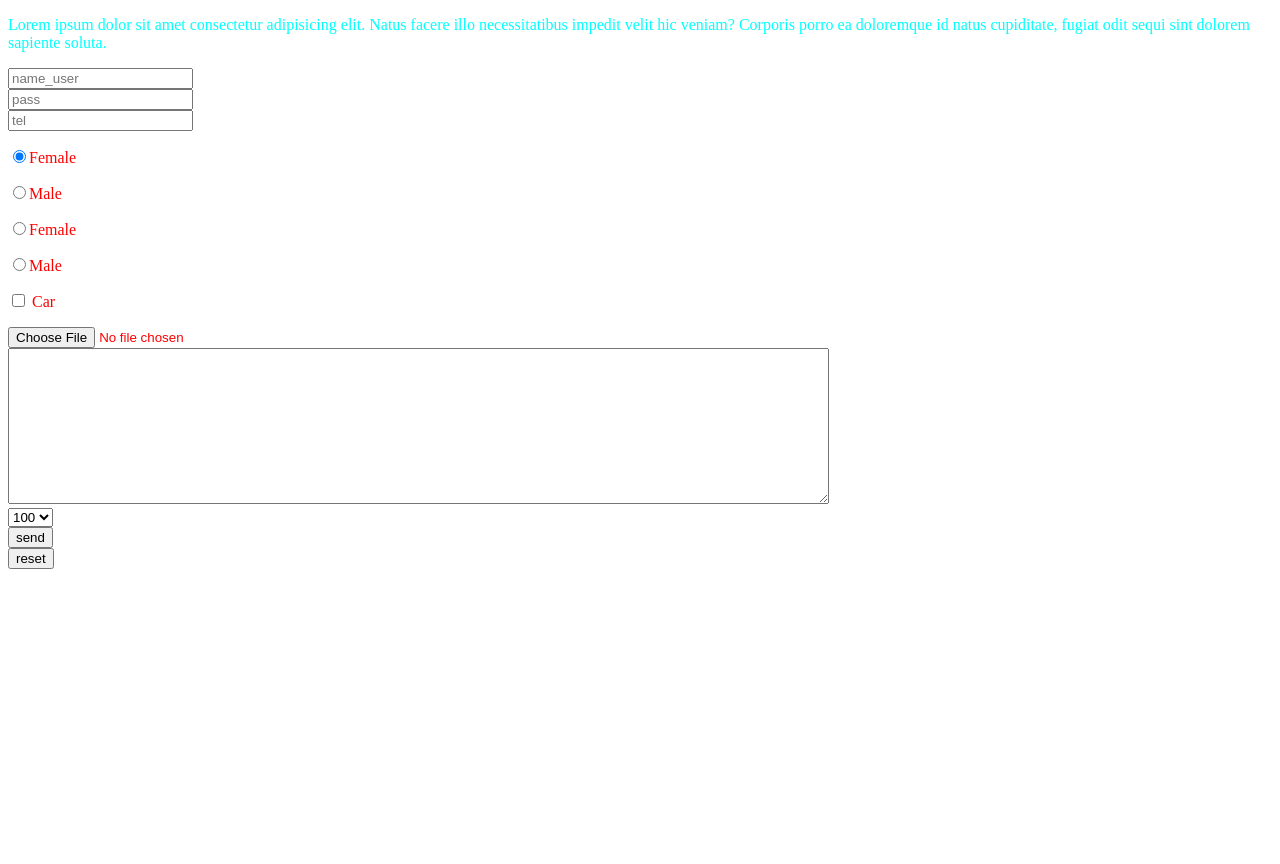
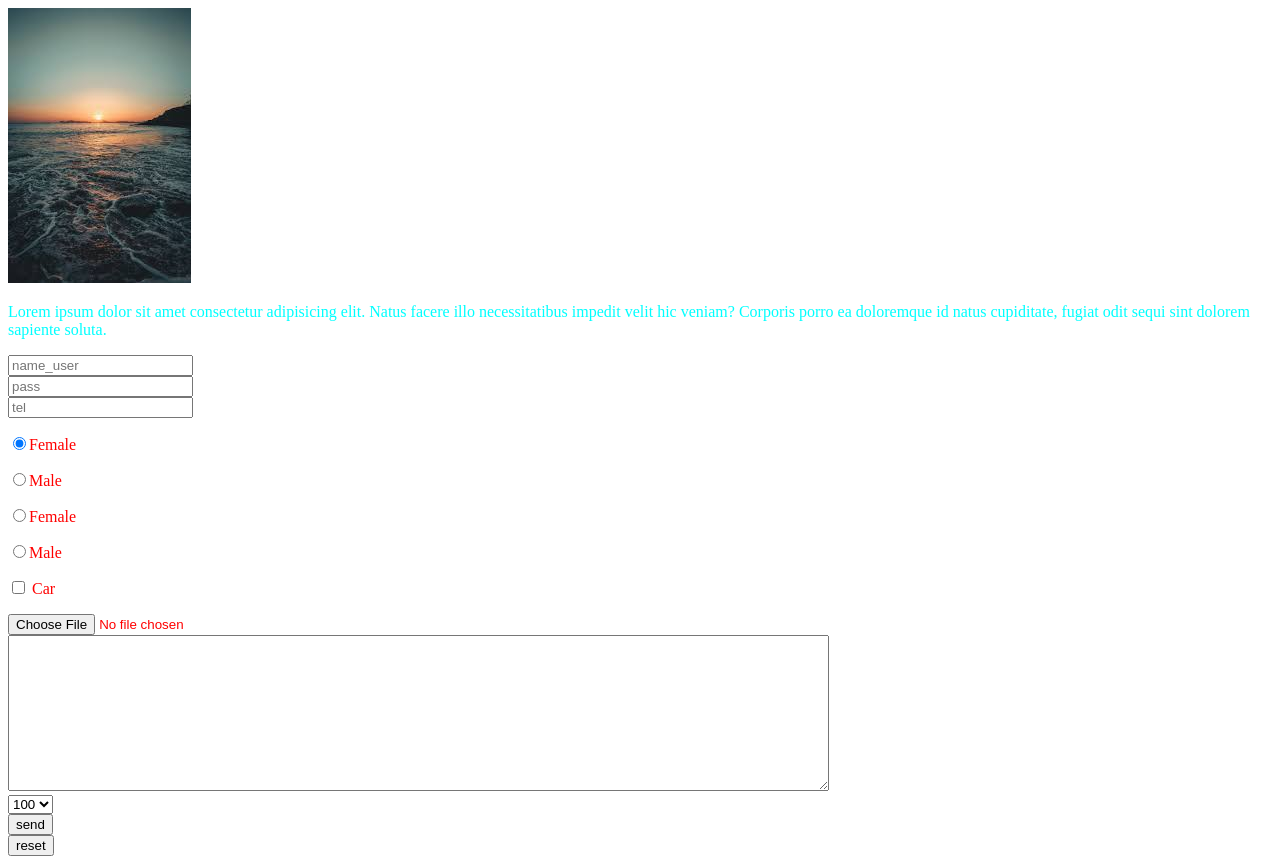
Before and after one commit to domahanton/prototyp, a plain HTML site: page project/index.html in a window 1280 px wide. Before the commit the page ends 800 px from the top, so only its background shows below. Drawn offline with Linux system fonts and the light colour scheme.

Commit message:
test img

```diff
--- a/project/index.html
+++ b/project/index.html
@@ -9,6 +9,7 @@
 
 </head>
 <body>
+    <img src="img/images.jpg" alt="">
     <p class="lor">Lorem ipsum dolor sit amet consectetur adipisicing elit. Natus facere illo necessitatibus impedit velit hic veniam? Corporis porro ea doloremque id natus cupiditate, fugiat odit sequi sint dolorem sapiente soluta.</p>
       <form action="#" method="post" enctype="multipart/form-data">
         <div>
```
